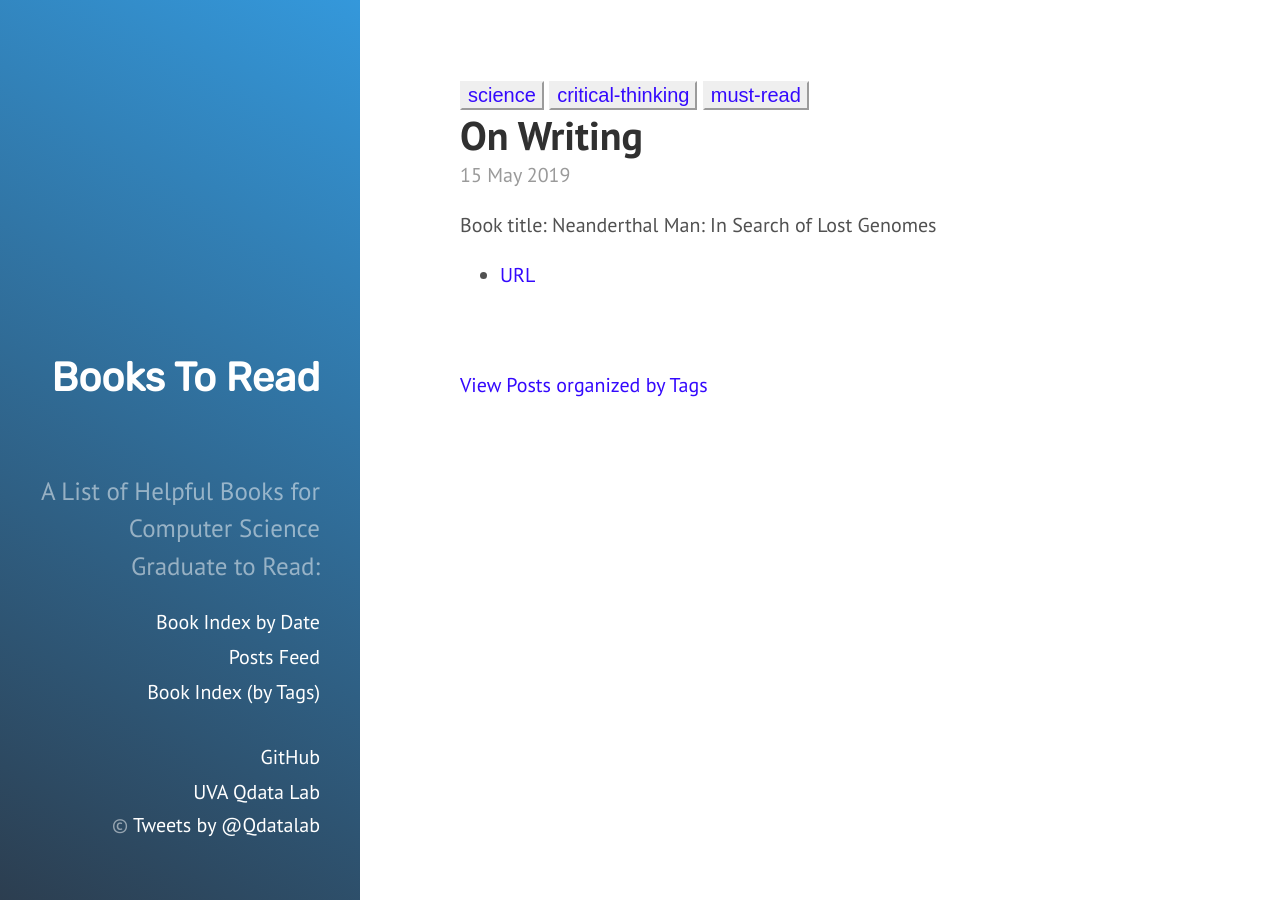
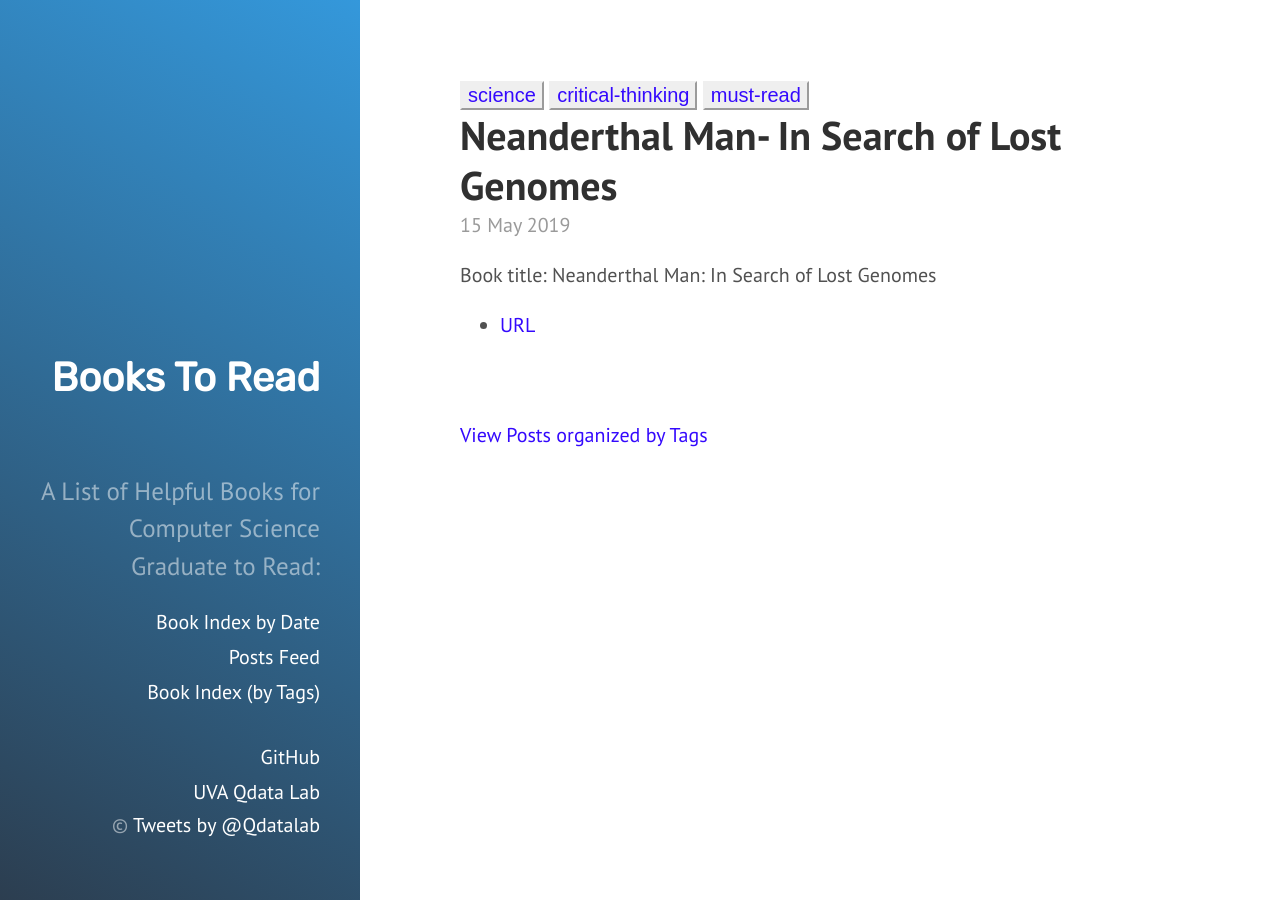
Before and after one commit to qiyanjun/books2read, a Jekyll site: the page built from _posts/2019-05-15-LostHumanGenome.md, in a window 1280 px wide. Built offline with Jekyll 4.4.1, drawn with Linux system fonts in a browser that asks for light colours.

Commit message:
Update 2019-05-15-LostHumanGenome.md

```diff
--- a/_posts/2019-05-15-LostHumanGenome.md
+++ b/_posts/2019-05-15-LostHumanGenome.md
@@ -1,6 +1,6 @@
 ---
 layout: post
-title: On Writing
+title: Neanderthal Man- In Search of Lost Genomes
 tags:
 - Science
 - Critical-Thinking
```
